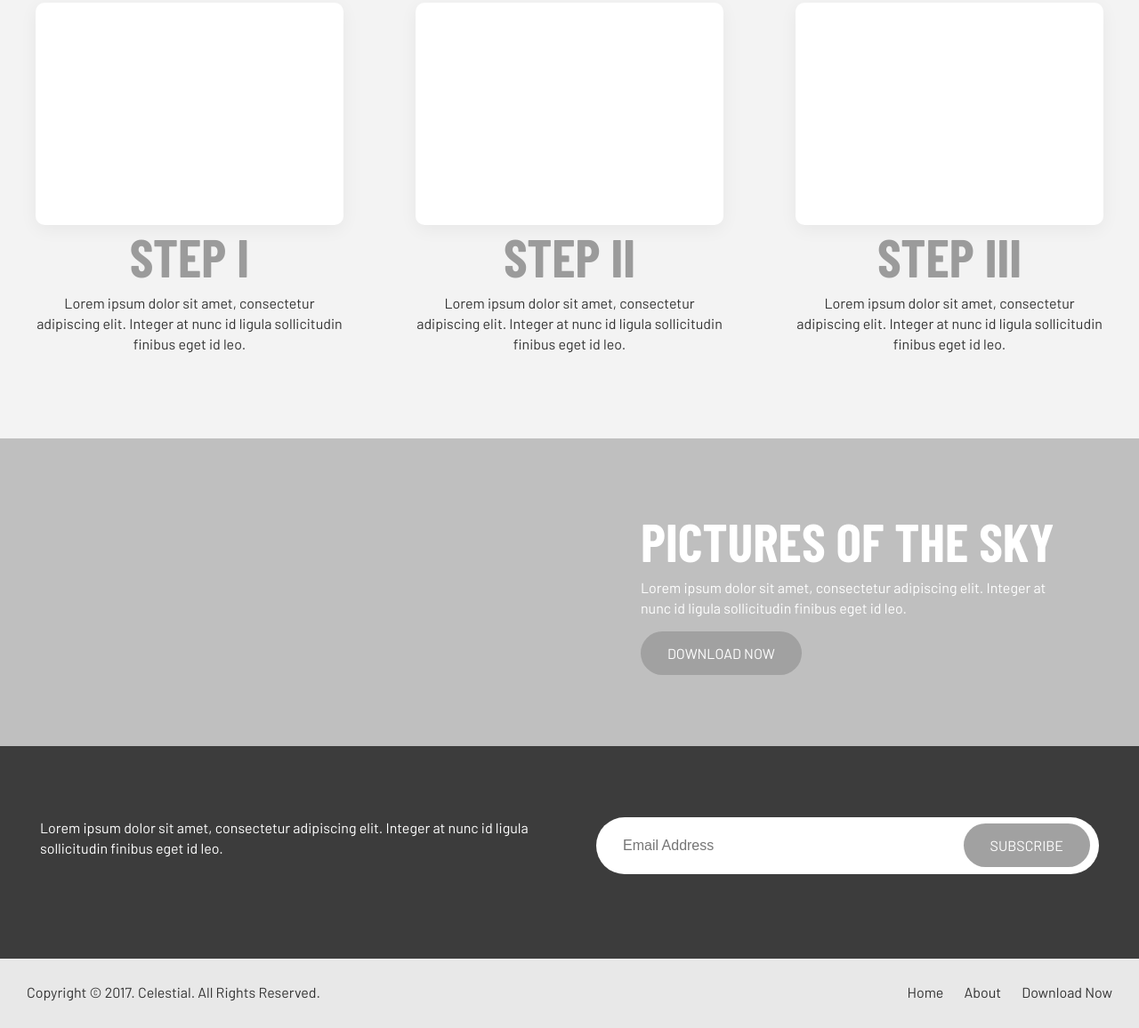
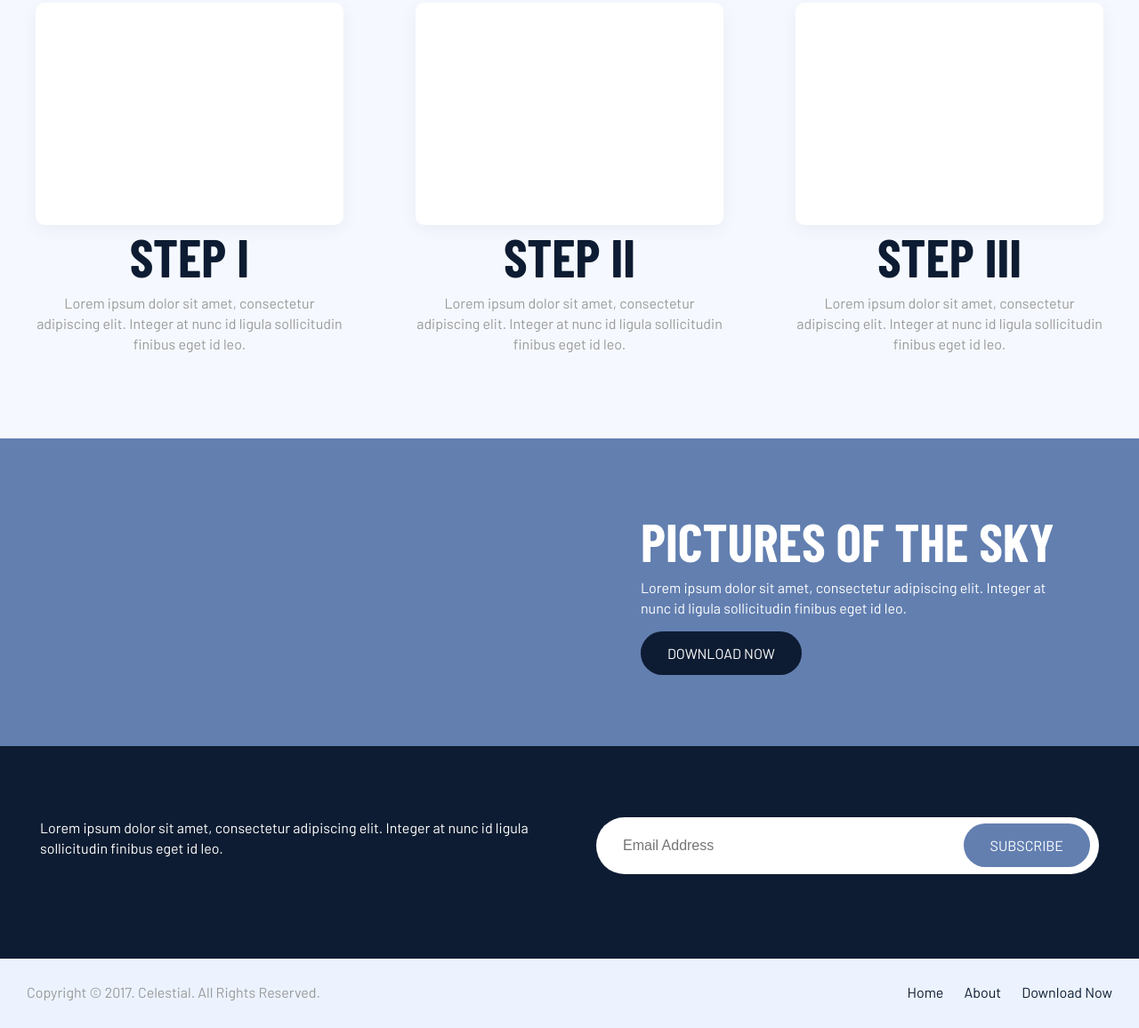
Before and after one commit to lucasvalenca1/csscodecademy, a plain HTML site: page index.html in a window 1280 px wide. Shown: the part 994-2150 px from the top of the page at 89% size. Drawn offline with nearby package versions, Linux system fonts and the light colour scheme.

Commit message:
Css update

```diff
--- a/styles.css
+++ b/styles.css
@@ -26,7 +26,7 @@ body {
   width: 100%;
   text-rendering: optimizeLegibility;
   -webkit-font-smoothing: antialiased;
-  color: #333333;
+  color: #999999;
 }
 .clearfix::after {
   content: " ";
@@ -79,7 +79,7 @@ p {
 a {
   font-family: "Barlow", Helvetica, sans-serif;
   font-size: 16px;
-  color: #333333;
+  color: #0d1c32;
 }
 ul {
   padding: 0;
@@ -158,7 +158,7 @@ img {
 
 /* Site Footer */
 .footer {
-  background-color: #e8e8e8;
+  background-color: #ecf3ff;
   padding: 30px;
 }
 .footer-navigation {
@@ -208,11 +208,11 @@ button:hover {
   opacity: 0.75;
 }
 .button-primary {
-  background-color: #a1a1a1;
+  background-color: #0d1c32;
   color: #ffffff;
 }
 .button-secondary {
-  background-color: #a1a1a1;
+  background-color: #627fb0;
   color: #ffffff;
 }
 input {
@@ -228,7 +228,10 @@ input {
 /* 6. Page Styles
 ======================================== */
 .page-hero-header {
-  background: #bfbfbf url("images/saturn-background.svg") center no-repeat;
+  background-color: #627fb0;
+  background-image: url("images/saturn-background.svg");
+  background-position: center;
+  background-repeat: no-repeat;
   background-size: cover;
   max-height: 600px;
   overflow: hidden;
@@ -245,13 +248,13 @@ input {
 }
 .main-content-benefits {
   padding: 80px 0;
-  background-color: #f3f3f3;
+  background-color: #f5f9ff;
 }
 .main-content-benefits h2 {
-  color: #9b9b9b;
+  color: #0d1c32;
 }
 .main-content-info {
-  background-color: #bfbfbf;
+  background-color: #627fb0;
   text-align: center;
 }
 .main-content-info-left {
@@ -271,7 +274,7 @@ input {
   text-align: center;
 }
 .main-content-cta {
-  background-color: #3c3c3c;
+  background-color: #0d1c32;
   color: #ffffff;
   padding: 80px 0;
 }
```
